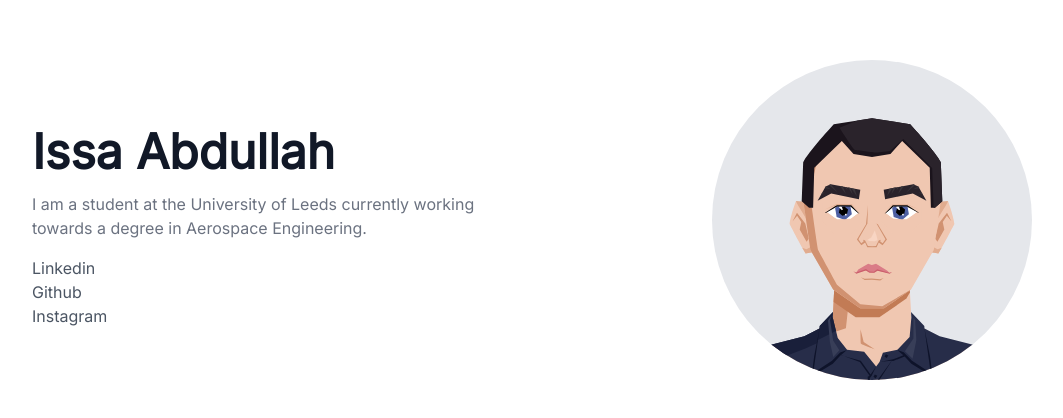
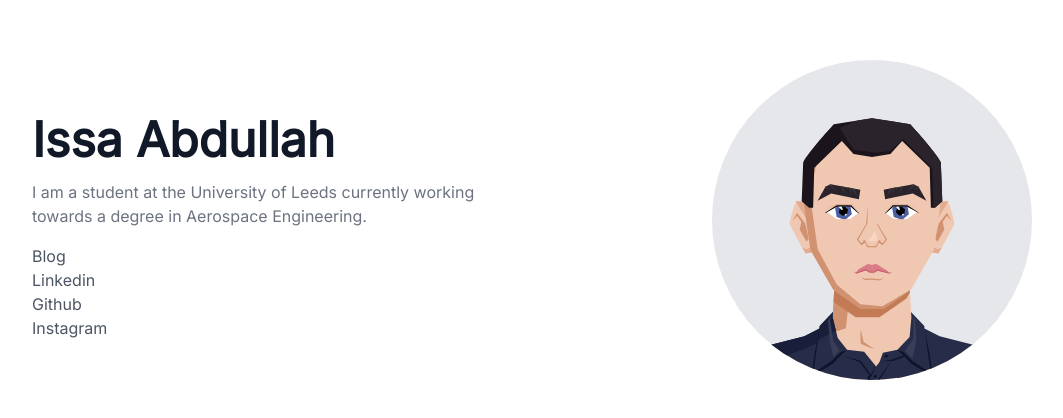
Before and after one commit to issa4700/issa4700.xyz, a Next.js app: page / in a window 1280 px wide. Shown: the part 180-598 px from the top of the page, without its empty margins (120-1183 px from the left). Built offline with nearby package versions, Linux system fonts and the light colour scheme.

Commit message:
More QoL improvements

```diff
--- a/pages/index.tsx
+++ b/pages/index.tsx
@@ -1,5 +1,6 @@
 import React from "react";
 import Head from "next/head";
+import Link from "next/link";
 
 const socials = [
   { name: "Linkedin", link: "https://www.linkedin.com/in/issa-abdullah" },
@@ -36,6 +37,13 @@ export default function Index() {
           <hr className="sm:hidden" />
 
           <nav className="text-base flex flex-col sm:mt-6">
+            <Link href="/writings">
+              <a className="text-gray-600 hover:text-gray-900 py-2 sm:py-0 px-2 lg:px-0 hover:underline">
+                Blog
+              </a>
+            </Link>
+
+            {/* Social channels */}
             {socials.map((social) => (
               <a
                 className="text-gray-600 hover:text-gray-900 py-2 sm:py-0 px-2 lg:px-0 hover:underline"
--- a/pages/writings/index.tsx
+++ b/pages/writings/index.tsx
@@ -33,7 +33,7 @@ export default function Posts({
             </section>
             {/* Display blog post excerpt */}
             {posts.map((post: Post) => {
-              return <Card post={post} />;
+              return <Card key={post.id} post={post} />;
             })}
           </main>
         </div>
```
